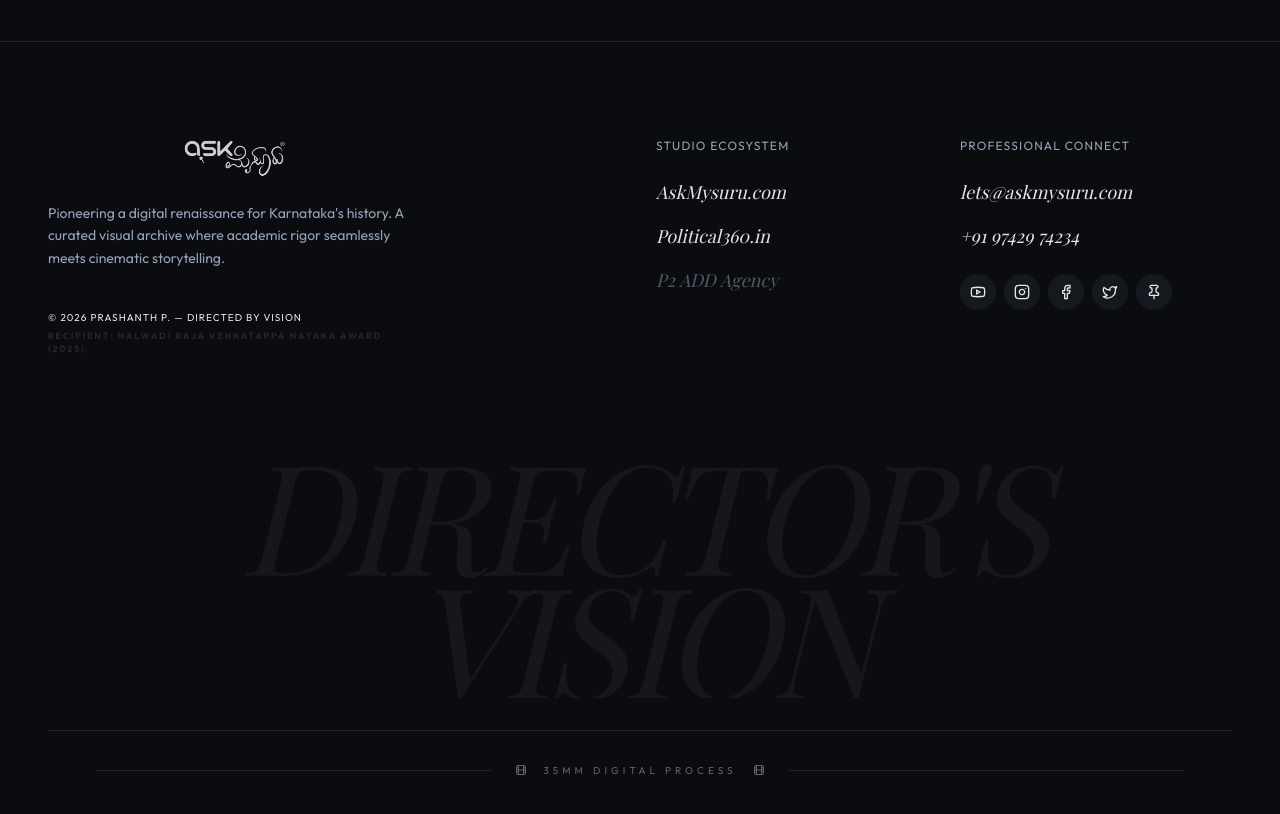
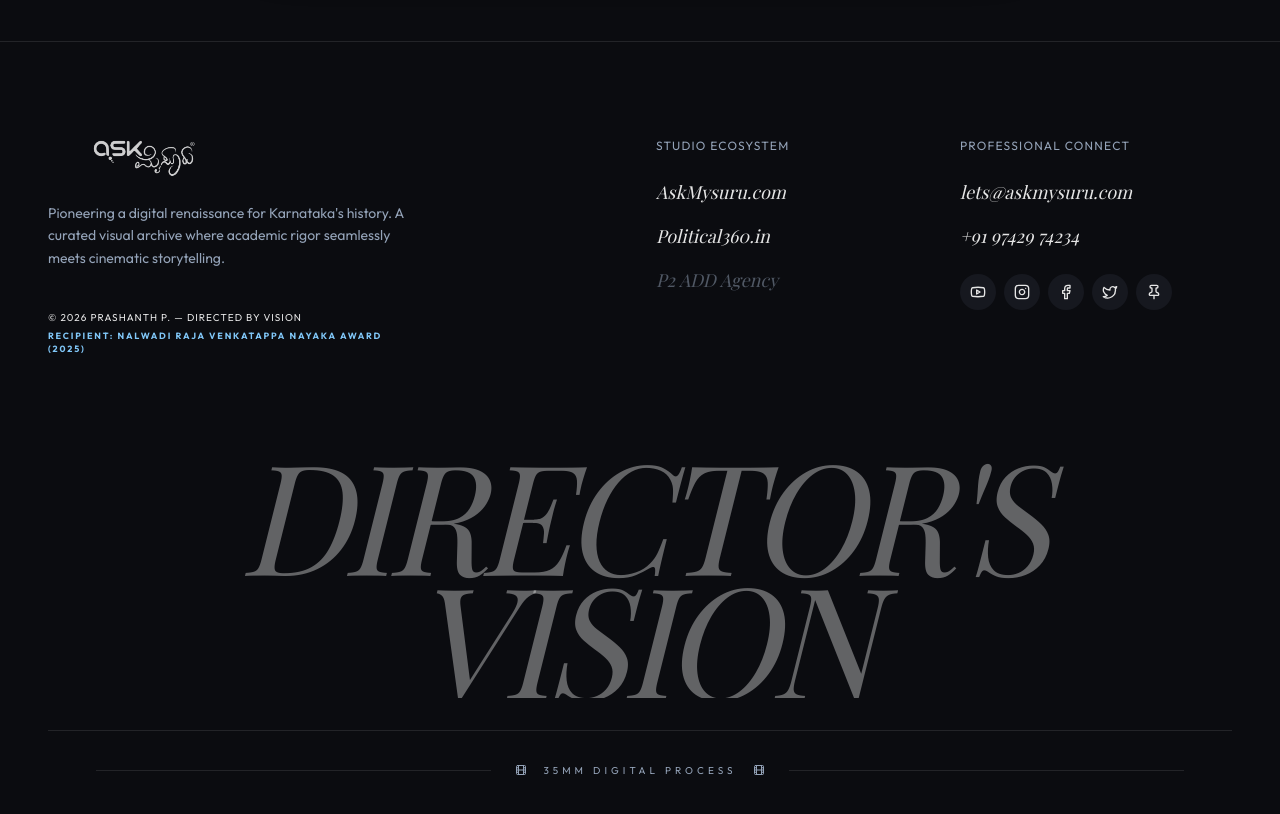
Before and after one commit to Kimosabey/askmysuru-prashanthp-portfolio-v1, a Next.js app: page /contact in a window 1280 px wide. Shown: the part 1700-2514 px from the top of the page. Built offline with nearby package versions, Linux system fonts and the light colour scheme.

Commit message:
a11y: accessibility repairs, theme contrast corrections, and lighthouse audit reports

```diff
--- a/app/globals.css
+++ b/app/globals.css
@@ -68,8 +68,8 @@
   --secondary-foreground: oklch(0.205 0 0);
   --muted: oklch(0.97 0 0);
   --muted-foreground: oklch(0.556 0 0);
-  --accent: oklch(0.97 0 0);
-  --accent-foreground: oklch(0.205 0 0);
+  --accent: oklch(0.269 0 0);
+  --accent-foreground: oklch(0.985 0 0);
   --destructive: oklch(0.577 0.245 27.325);
   --border: oklch(0.922 0 0);
   --input: oklch(0.922 0 0);
@@ -302,8 +302,8 @@ body {
   --secondary-foreground: oklch(0.985 0 0);
   --muted: oklch(0.269 0 0);
   --muted-foreground: oklch(0.708 0 0);
-  --accent: oklch(0.269 0 0);
-  --accent-foreground: oklch(0.985 0 0);
+  --accent: oklch(0.8 0.1 240);
+  --accent-foreground: oklch(0.205 0 0);
   --destructive: oklch(0.704 0.191 22.216);
   --border: oklch(1 0 0 / 10%);
   --input: oklch(1 0 0 / 15%);
--- a/components/ui/Footer.tsx
+++ b/components/ui/Footer.tsx
@@ -1,4 +1,5 @@
 import { Youtube, Instagram, Facebook, Twitter, Pin, ArrowRight, Film } from "lucide-react";
+import Image from "next/image";
 
 export default function Footer() {
   const currentYear = new Date().getFullYear();
@@ -9,11 +10,14 @@ export default function Footer() {
 
         {/* Core Identity */}
         <div className="md:col-span-4 flex flex-col gap-6">
-          <img
-            src="/AskMysuru_Color.png"
-            alt="Ask Mysuru Official Logo"
-            className="h-10 w-auto object-contain transition-all duration-500 dark:brightness-0 dark:invert opacity-80 hover:opacity-100"
-          />
+          <div className="relative h-10 w-48">
+            <Image
+              src="/AskMysuru_Color.png"
+              alt="Ask Mysuru Official Logo"
+              fill
+              className="object-contain transition-all duration-500 dark:brightness-0 dark:invert opacity-80 hover:opacity-100"
+            />
+          </div>
           <p className="text-primary-dim font-body text-sm max-w-sm leading-relaxed">
             Pioneering a digital renaissance for Karnataka's history. A curated visual archive where academic rigor seamlessly meets cinematic storytelling.
           </p>
@@ -29,7 +33,7 @@ export default function Footer() {
 
         {/* Studio Portals */}
         <div className="md:col-span-3 md:col-start-7 flex flex-col gap-6">
-          <h4 className="font-label text-xs uppercase tracking-widest text-primary-dim">Studio Ecosystem</h4>
+          <h3 className="font-label text-xs uppercase tracking-widest text-primary-dim">Studio Ecosystem</h3>
           <div className="flex flex-col gap-4">
             <a href="https://askmysuru.com" target="_blank" rel="noopener noreferrer" className="text-primary hover:text-accent font-headline italic text-lg transition-colors flex items-center justify-between group">
               AskMysuru.com
@@ -47,7 +51,7 @@ export default function Footer() {
 
         {/* Global Connections */}
         <div className="md:col-span-3 flex flex-col gap-6">
-          <h4 className="font-label text-xs uppercase tracking-widest text-primary-dim">Professional Connect</h4>
+          <h3 className="font-label text-xs uppercase tracking-widest text-primary-dim">Professional Connect</h3>
           <div className="flex flex-col gap-4">
             <a href="mailto:lets@askmysuru.com" className="text-primary hover:text-accent font-headline italic text-lg transition-colors">lets@askmysuru.com</a>
             <a href="tel:+919742974234" className="text-primary hover:text-accent font-headline italic text-lg transition-colors">+91 97429 74234</a>
@@ -74,7 +78,7 @@ export default function Footer() {
 
       {/* Massive Typographic Anchor */}
       <div className="max-w-[1600px] mx-auto mt-24 mb-8 overflow-hidden">
-        <h2 className="text-[clamp(3rem,12vw,14rem)] leading-[0.8] font-headline italic text-primary/5 tracking-tighter text-center select-none block w-full">
+        <h2 className="text-[clamp(3rem,12vw,14rem)] leading-[0.8] font-headline italic text-primary/40 tracking-tighter text-center select-none block w-full">
           DIRECTOR'S VISION
         </h2>
       </div>
@@ -82,10 +86,10 @@ export default function Footer() {
       {/* Technical Film Badge */}
       <div className="w-full border-t border-border pt-8 flex justify-between items-center px-6 md:px-12 relative z-20">
         <div className="h-px bg-border flex-grow hidden md:block"></div>
-        <div className="flex items-center gap-4 opacity-40 px-6 mx-auto md:mx-0">
-          <Film size={12} className="text-primary" />
-          <span className="font-label text-[10px] tracking-[0.4em] uppercase text-primary">35MM DIGITAL PROCESS</span>
-          <Film size={12} className="text-primary" />
+        <div className="flex items-center gap-4 opacity-100 px-6 mx-auto md:mx-0">
+          <Film size={12} className="text-primary-dim" />
+          <span className="font-label text-[10px] tracking-[0.4em] uppercase text-primary-dim">35MM DIGITAL PROCESS</span>
+          <Film size={12} className="text-primary-dim" />
         </div>
         <div className="h-px bg-border flex-grow hidden md:block"></div>
       </div>
```
Also changed, not shown: 2 other files (tests, documents, lock files or other folders).
